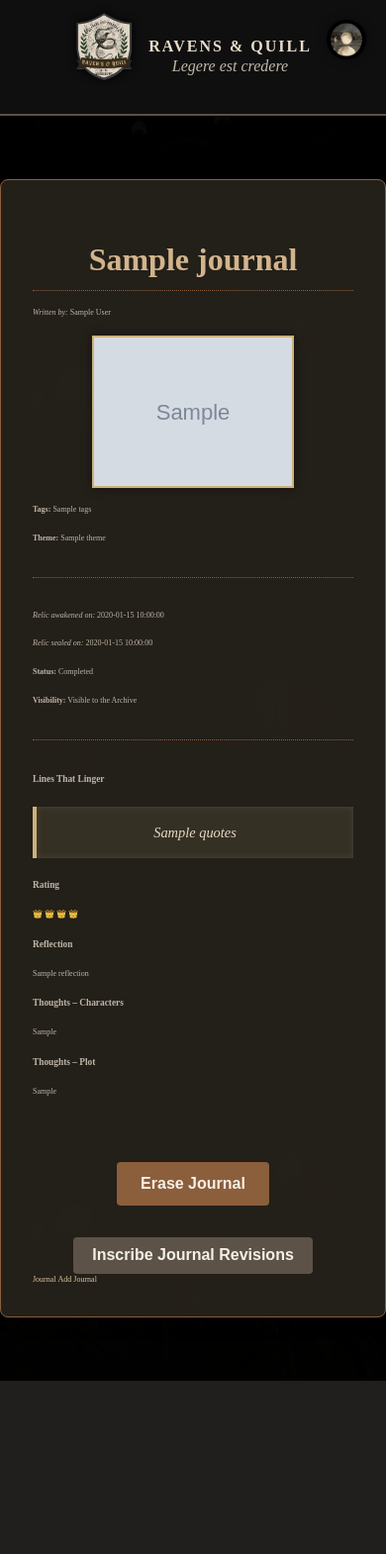
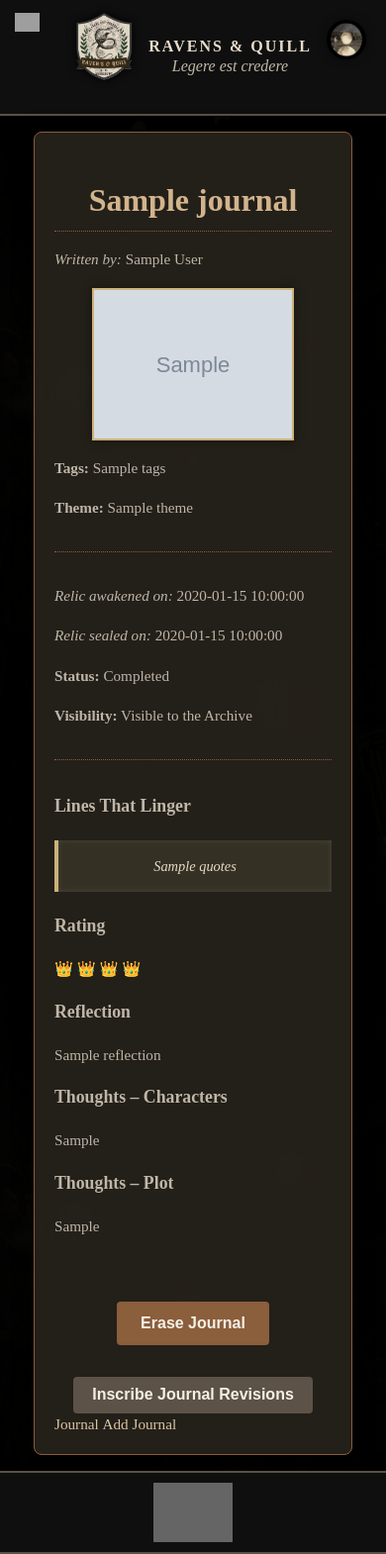
Before and after one commit to rubymeaddows/Ravensandquill, a Flask app: template templates/journal.html in a window 390 px wide. Shown: the whole page at 99% size. Before the commit the page ends 1395 px from the top, so only its background shows below. Run offline with Flask 3, Linux system fonts and the light colour scheme; the template is opened without the code that fills it: most values are stand-ins (such as "Sample title", 1, 10 or a date in 2020); grey boxes marked "Sample" are stand-in pictures; parts of the project's set-up code (start-up, migrations or seed data) failed here and were passed over; grey boxes are pictures that could not be loaded.

Commit message:
Update journal.html

```diff
--- a/templates/journal.html
+++ b/templates/journal.html
@@ -5,8 +5,140 @@
   <meta name="viewport" content="width=device-width, initial-scale=1.0">
   <title>{{ journal.title }}</title>
   <link rel="stylesheet" href="{{ url_for('static', filename='style.css') }}">
+  <style>
+    /* Hide checkbox */
+    .sidebar-checkbox { display: none; }
+    .sidebar-toggle { display: none; }
+
+    /* Mobile only */
+    @media (max-width: 768px) {
+      .sidebar-toggle {
+        position: fixed;
+        top: 10px; left: 15px;
+        width: 25px; height: 25px;
+        cursor: pointer;
+        z-index: 5000;
+        display: flex;
+        align-items: center;
+        justify-content: center;
+      }
+      .sidebar-toggle img {
+        width: 100%; height: 100%;
+        object-fit: contain;
+        transition: transform 0.3s ease;
+      }
+      .sidebar-toggle img:hover {
+        transform: scale(1.1);
+      }
+
+      .sidebar {
+        position: fixed;
+        top: 0; left: -100%;
+        width: 60%; height: 100%;
+        background: #111;
+        transition: left 0.3s ease;
+        z-index: 4000;
+        padding: 20px;
+        font-size: 1rem;
+        color: #fff;
+      }
+      .sidebar-checkbox:checked ~ .sidebar {
+        left: 0;
+      }
+
+    }
+
+     body {
+      margin: 0;
+      padding: 0;
+      background-image: url('{{ url_for("static", filename="journal-bg.png") }}');
+      background-size: cover;
+      background-attachment: fixed;
+      font-family: 'Cormorant Garamond', serif;
+      color: #bfb6a8;
+    }
+
+    .journal-box {
+      max-width: 800px;
+      margin: 4rem auto;
+      padding: 2rem;
+      background-color: rgba(38, 34, 28, 0.92);
+      border: 1px solid #8b5e3c;
+      border-radius: 8px;
+      box-shadow: 0 0 20px rgba(0,0,0,0.6);
+    }
+     .journal-box h2 {
+      font-size: 2rem;
+      color: #d2b48c;
+      text-align: center;
+      margin-bottom: 1rem;
+      border-bottom: 1px dotted #8b5e3c;
+      padding-bottom: 0.5rem;
+    }
+
+    .journal-box p,
+    .journal-box h3 {
+      margin-top: 1rem;
+      line-height: 1.6;
+    }
+
+/* Mobile overrides */
+@media (max-width: 768px) {
+  .journal-box {
+    max-width: 280px;
+    width: 95%;
+    margin: 1rem auto;
+    padding: 1.25rem;
+    font-size: 0.95rem;
+  }
+}
+    .cover-thumbnail {
+      display: block;
+      max-width: 200px;
+      margin: 1rem auto;
+      border: 2px solid #cbb279;
+      box-shadow: 0 0 10px rgba(0,0,0,0.4);
+    }
+
+    .ceremonial-divider {
+      border: none;
+      border-top: 1px dotted #8b5e3c;
+      margin: 2rem 0;
+    }
+
+    .parchment-quote {
+      background-color: rgba(212, 190, 140, 0.1);
+      padding: 1rem;
+      border-left: 4px solid #cbb279;
+      font-style: italic;
+      box-shadow: inset 0 0 6px rgba(255,255,255,0.1);
+    }
+
+    .add-button {
+      display: inline-block;
+      margin-top: 2rem;
+      padding: 0.6rem 1.2rem;
+      background-color: #8b5e3c;
+      color: #f5f0e6;
+      border-radius: 4px;
+      text-decoration: none;
+      font-weight: bold;
+      transition:s background-color 0.3s ease;
+    }
+
+    .add-button:hover {
+      background-color: #a67c52;
+    }
+    /* … keep your other journal-box styles here … */
+  </style>
 </head>
 <body>
+
+<input type="checkbox" id="sidebar-toggle-checkbox" class="sidebar-checkbox">
+<label for="sidebar-toggle-checkbox" class="sidebar-toggle">
+  <img src="{{ url_for('static', filename='toggle-icon.png') }}" alt="Menu">
+</label>
+
 <header class="site-header">
   <div class="logo-title">
     <img src="{{ url_for('static', filename='logo.png') }}" alt="Site Crest" class="site-logo">
@@ -38,83 +170,6 @@
     <img src="{{ url_for('static', filename='book1.png') }}" alt="Book" class="book-icon">
   </div>
 </aside>
-
-  <style>
-    body {
-      margin: 0;
-      padding: 0;
-      background-image: url('{{ url_for("static", filename="journal-bg.png") }}');
-      background-size: cover;
-      background-attachment: fixed;
-      font-family: 'Cormorant Garamond', serif;
-      color: #bfb6a8;
-    }
-
-    .journal-box {
-      max-width: 800px;
-      margin: 4rem auto;
-      padding: 2rem;
-      background-color: rgba(38, 34, 28, 0.92);
-      border: 1px solid #8b5e3c;
-      border-radius: 8px;
-      box-shadow: 0 0 20px rgba(0,0,0,0.6);
-    }
-
-    .journal-box h2 {
-      font-size: 2rem;
-      color: #d2b48c;
-      text-align: center;
-      margin-bottom: 1rem;
-      border-bottom: 1px dotted #8b5e3c;
-      padding-bottom: 0.5rem;
-    }
-
-    .journal-box p,
-    .journal-box h3 {
-      margin-top: 1rem;
-      line-height: 1.6;
-    }
-
-    .cover-thumbnail {
-      display: block;
-      max-width: 200px;
-      margin: 1rem auto;
-      border: 2px solid #cbb279;
-      box-shadow: 0 0 10px rgba(0,0,0,0.4);
-    }
-
-    .ceremonial-divider {
-      border: none;
-      border-top: 1px dotted #8b5e3c;
-      margin: 2rem 0;
-    }
-
-    .parchment-quote {
-      background-color: rgba(212, 190, 140, 0.1);
-      padding: 1rem;
-      border-left: 4px solid #cbb279;
-      font-style: italic;
-      box-shadow: inset 0 0 6px rgba(255,255,255,0.1);
-    }
-
-    .add-button {
-      display: inline-block;
-      margin-top: 2rem;
-      padding: 0.6rem 1.2rem;
-      background-color: #8b5e3c;
-      color: #f5f0e6;
-      border-radius: 4px;
-      text-decoration: none;
-      font-weight: bold;
-      transition: background-color 0.3s ease;
-    }
-
-    .add-button:hover {
-      background-color: #a67c52;
-    }
-  </style>
-</head>
-<body>
 
 <div class="journal-box">
   <h2>{{ journal.title }}</h2>
@@ -177,5 +232,9 @@
 
 </div>
 
+<footer class="site-footer">
+  <img src="{{ url_for('static', filename='raven.png') }}" alt="Raven Emblem" class="footer-icon">
+</footer>
+
 </body>
 </html>
```
